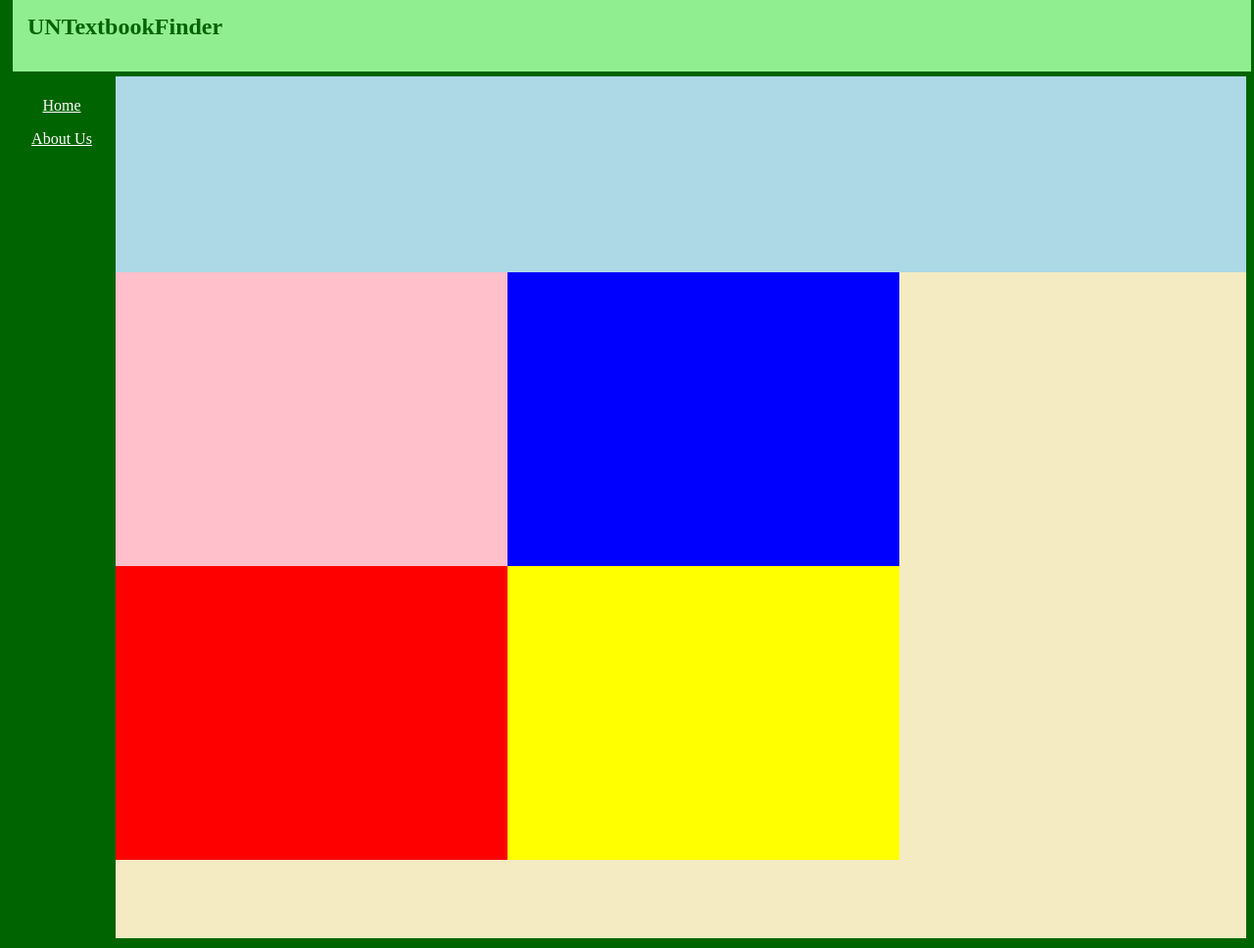
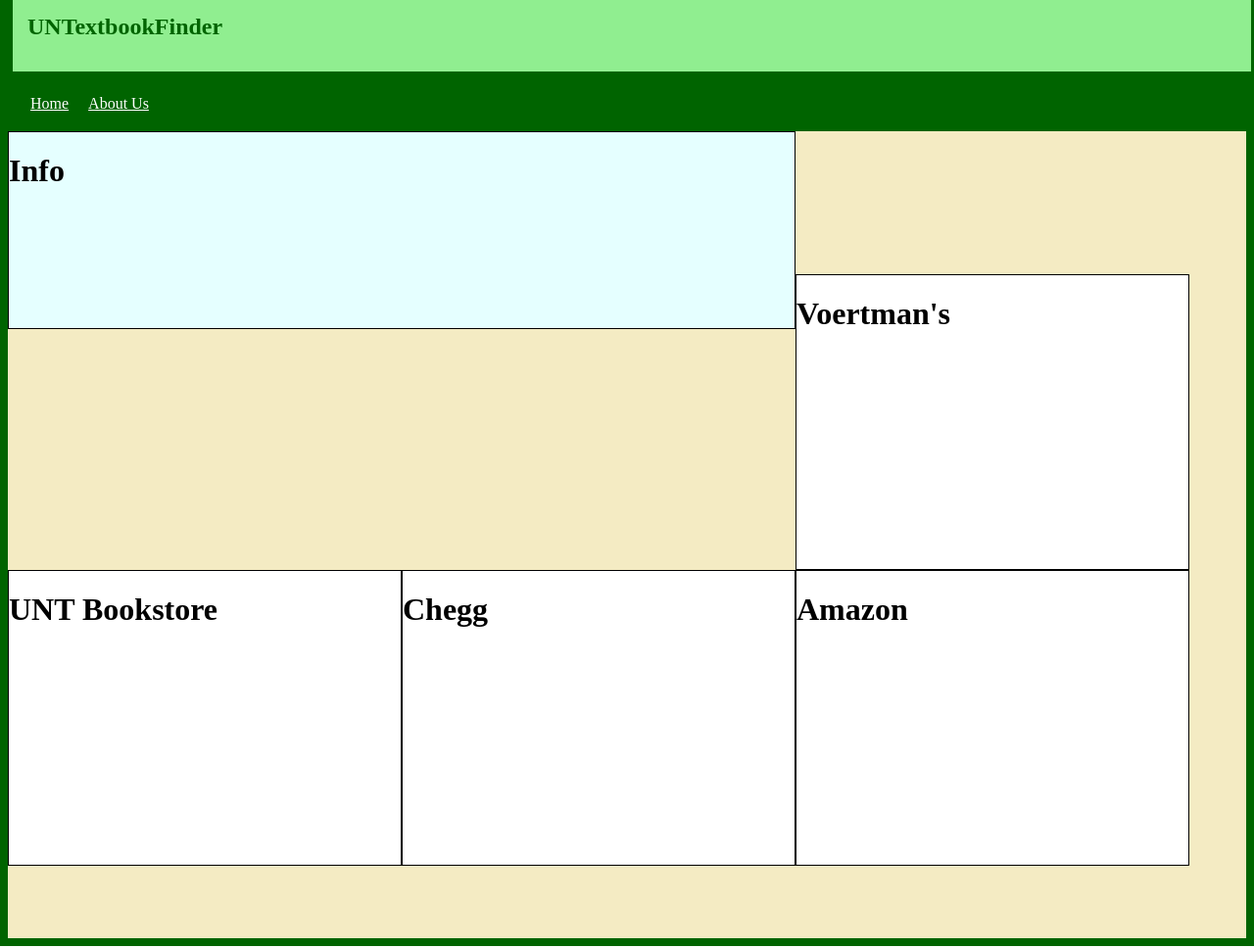
Before and after one commit to jmc0592/csce4444, a PHP site: page /search/search.php in a window 1280 px wide; the page is wider, and only the part inside the window is pictured. Shown: that part at 98% size. Run offline with PHP 8.4, Linux system fonts and the light colour scheme; some libraries are stand-ins or nearby versions.

Commit message:
changed the layout of the website.
the search page is a little off now. will fix in next commit.

```diff
--- a/site/css/stylesheet.css
+++ b/site/css/stylesheet.css
@@ -37,11 +37,10 @@
 	z-index:2;
 	float: left;
 	position: relative;
-	width: 100px;
-	height: 55em;
+	width: 100%;
+	height: 50px;
 	background-color: darkgreen;
 	border-style: solid;
-	border-width: 5px;
 	border-color: darkgreen;
 }
 
@@ -51,26 +50,28 @@
 
 #left a{
 	color:white;
+	float:left;
+	margin-left:20px;
 }
 
 #right{
 	z-index:1;
 	position: relative;
-	margin-left:0px;
+	margin:auto;
 	width: 100%;
 	height: 55em;
 	background-color: #F4EBC3;
 }
 
 #select{
-	margin-left:250px;
-	margin-right:auto;
+	margin:auto;
 	z-index:3;
 	position:relative;
 	font-size:1em;
 	text-align:left;
 	color:green;
-	width: 5em;
+	width:350px;
+	text-align:center;
 
 }
 
@@ -79,7 +80,7 @@
 }
 
 select{
-	width: 600%;
+	width:100%;
 }
 
 #button{
@@ -91,7 +92,6 @@
 	border-width:5px;
 	border-radius:10px;
 	background-color: darkgreen;
-	margin-left:300px;
 	margin-top:15px;
 	color:white;
 	cursor:pointer;
@@ -105,13 +105,19 @@
 
 
 #bookinfo{
-
-
 }
 
 #generalinfo{
 	height:200px;
-	background-color:lightblue;
+	width:802px;
+	background-color:#e5ffff;
+	clear:right;
+}
+
+#infodivide{
+	width:1600px;
+	height:202px;
+
 }
 
 .bookstore{
@@ -119,8 +125,12 @@
 	width:400px;
 	float:left;
 	position:relative;
+	clear:right;
+	background-color:white;
+	border:solid black 1px;
 }
 
+/*
 #voertmans{
 	background-color:pink;
 }
@@ -135,4 +145,4 @@
 
 #amazon{
 	background-color:yellow;
-}
+}*/
--- a/site/index.php
+++ b/site/index.php
@@ -36,8 +36,8 @@
 					<option value="option3">option3</option>
 					<option value="option4">option4</option>
 				</select>
-			</div>
-		<input id="button" type = "submit">
+			<input id="button" type = "submit">
+		</div>
 		</form>
 	</div>
 	<div id = "footer">
--- a/site/search/search.php
+++ b/site/search/search.php
@@ -14,15 +14,21 @@
 	</div>
 	<div id = "right">
 		<div id="bookinfo">
-			<div id="generalinfo">
+			<div id="generalinfo" class="bookstore">
+				<h1>Info</h1>
 			</div>
+			<div id="infodivide"></div>
 			<div id="voertmans" class="bookstore">
+				<h1>Voertman's</h1>
 			</div>
 			<div id="unt" class="bookstore">
+				<h1>UNT Bookstore</h1>
 			</div>
 			<div id="chegg" class="bookstore">
+				<h1>Chegg</h1>
 			</div>
 			<div id="amazon" class="bookstore">
+				<h1>Amazon</h1>
 			</div>
 		</div>
 	</div>
```
